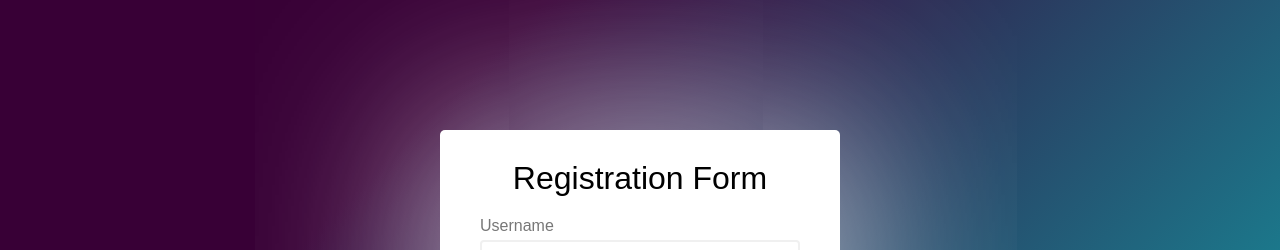
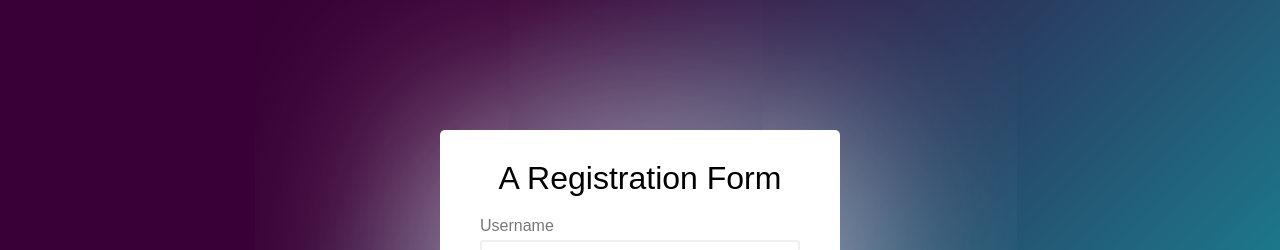
Before and after one commit to mrivasperez/registrationForm, a plain HTML site: page index.html in a window 1280 px wide. Shown: the top 250 px of the page. Drawn offline with Linux system fonts and the light colour scheme; a web font is replaced by a local one.

```diff
--- a/index.html
+++ b/index.html
@@ -10,7 +10,7 @@
 <body>
     <div class="container">
         <form id="form" class="form">
-            <h1>Registration Form</h1>
+            <h1>A Registration Form</h1>
             <div class="form-control">
                 <label for="username">Username</label>
                 <input type="text" id="username" placeholder="Enter username">
```
Also changed, not shown: assets/screenshot.png (added), 1 other file.
